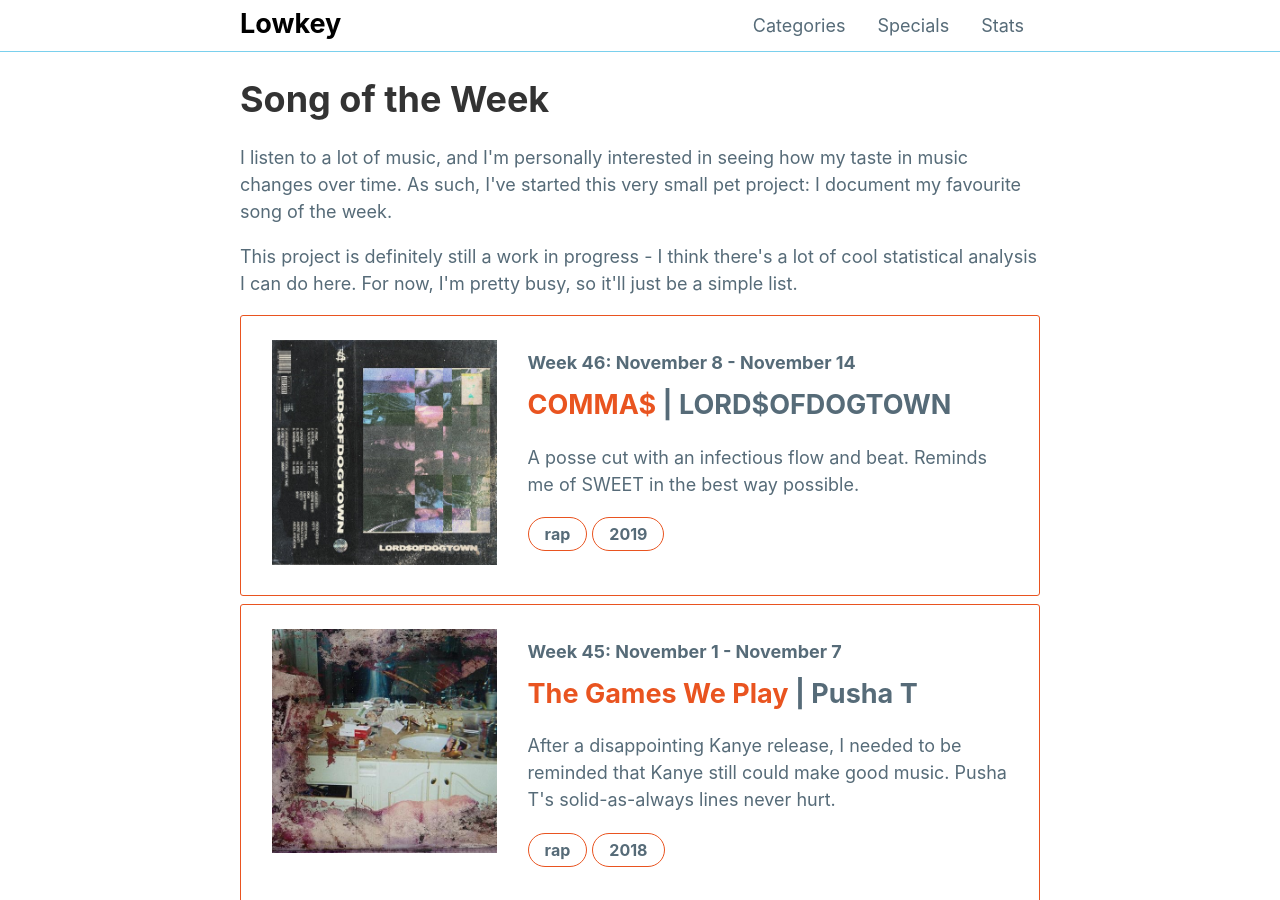
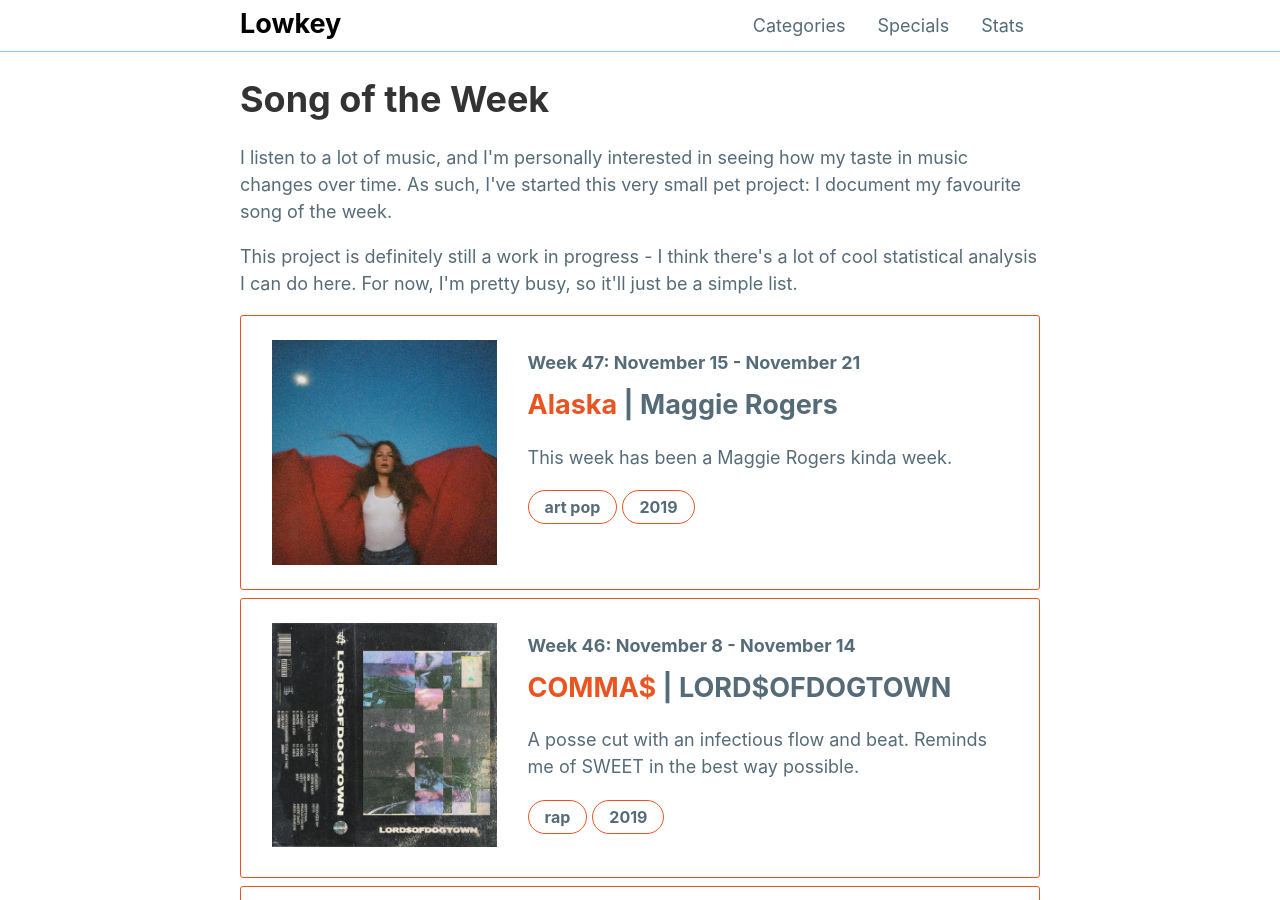
Before and after one commit to mattxwang/lowkey, a Jekyll site: the page built from _stats/song-of-the-week.html, in a window 1280 px wide and 900 px high. Built offline with Jekyll 4.4.1, drawn with Linux system fonts in a browser that asks for light colours; comment, search, counter and statistics services are not loaded.

Commit message:
magggggie

```diff
--- a/_data/sotw.yml
+++ b/_data/sotw.yml
@@ -458,3 +458,13 @@ week46:
   year: 2019
   blurb: >
     A posse cut with an infectious flow and beat. Reminds me of SWEET in the best way possible.
+week47:
+  week: "Week 47: November 15 - November 21"
+  title: "Alaska"
+  artist: "Maggie Rogers"
+  album: "Heard It In A Past Life"
+  album_art: "hiiapl.jpg"
+  genre: "art pop"
+  year: 2019
+  blurb: >
+    This week has been a Maggie Rogers kinda week.
```
Also changed, not shown: img/albums/hiiapl.jpg (added).
